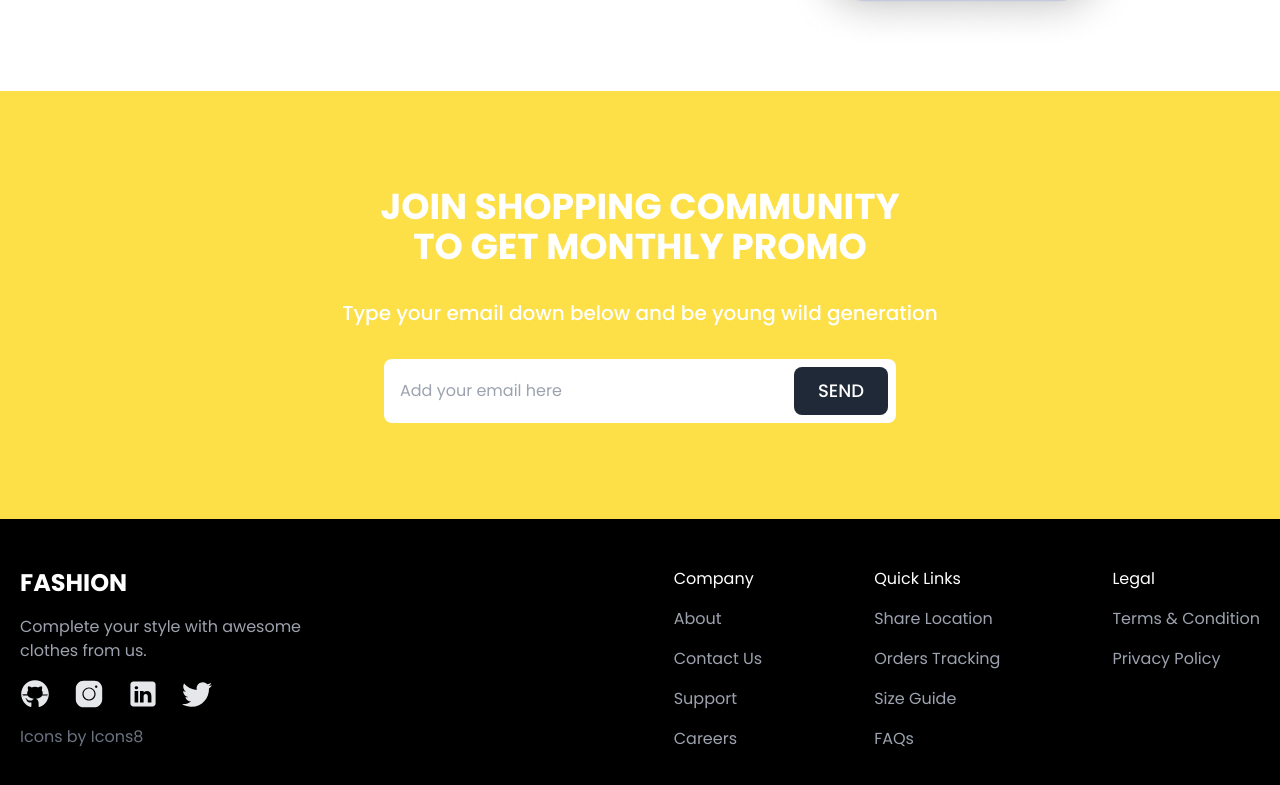
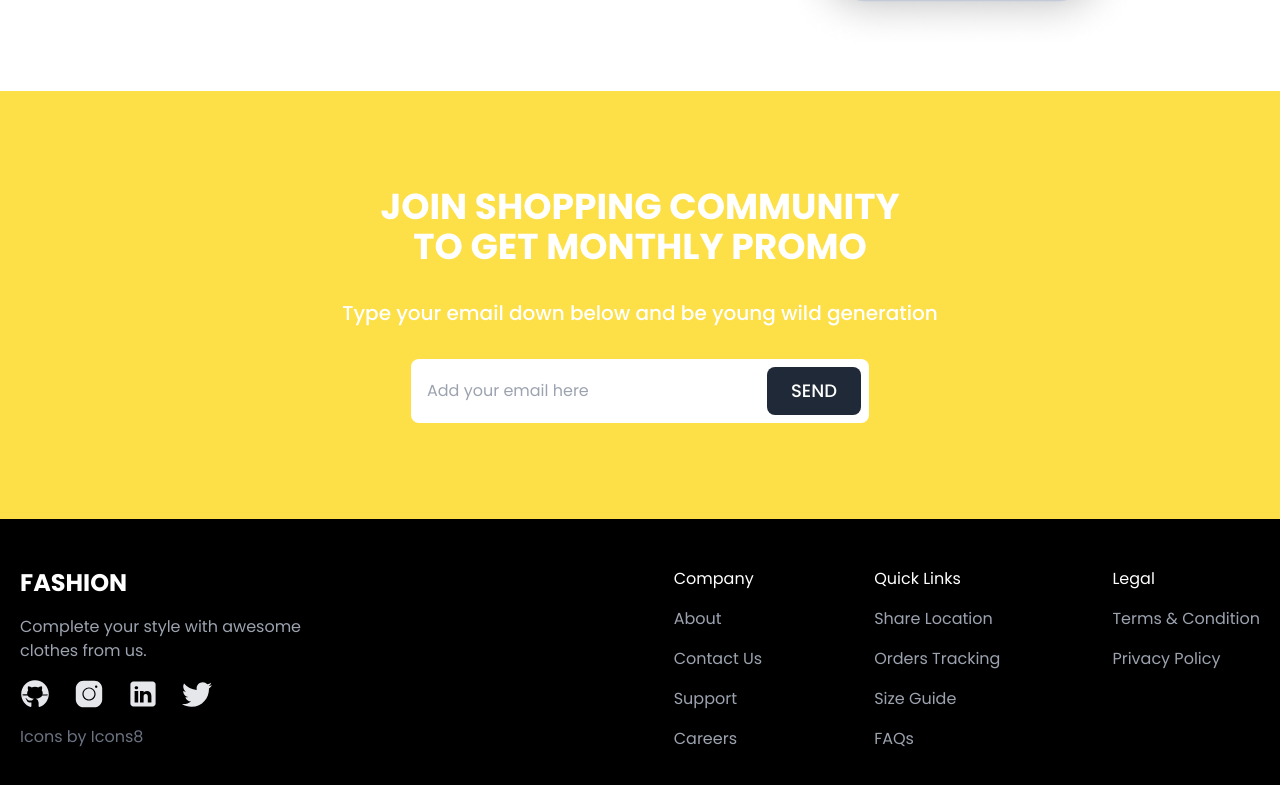
Before and after one commit to SuhelMakkad/fashion-landing-page, a React (Vite) app: page / in a window 1280 px wide. Shown: the part 3268-4053 px from the top of the page. Built offline with nearby package versions, Linux system fonts and the light colour scheme.

Commit message:
fixed email input overflow

```diff
--- a/src/common/components/EmailInput/index.tsx
+++ b/src/common/components/EmailInput/index.tsx
@@ -2,12 +2,13 @@ import Button from "../Button";
 
 const EmailInput = () => {
   return (
-    <div className="flex gap-4 p-2 w-full max-w-lg mx-auto rounded-lg bg-white">
+    <div className="flex gap-4 p-2 w-lg mx-auto rounded-lg bg-white">
       <input
-        className="flex-1 px-2 bg-transparent"
+        className="flex-1 px-2 bg-transparent w-full"
         type="email"
         placeholder="Add your email here"
       />
+
       <Button intent={"monochrome"} size={"large"} focusOutlined uppercase>
         Send
       </Button>
```
